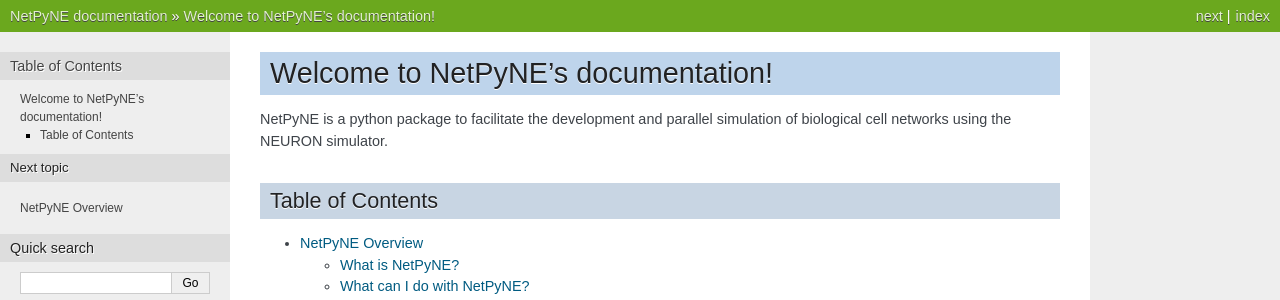
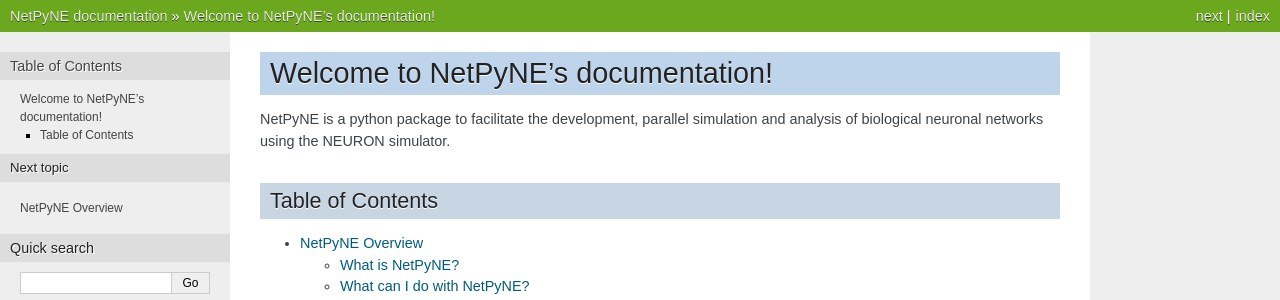
Before and after one commit to suny-downstate-medical-center/netpyne, a Sphinx documentation site: the page built from doc/source/index.rst, in a window 1280 px wide. Shown: the top 300 px of the page. Built offline with Sphinx 7.4.7, drawn with Linux system fonts in a browser that asks for light colours.

Commit message:
updated doc index def

```diff
--- a/doc/source/index.rst
+++ b/doc/source/index.rst
@@ -6,7 +6,7 @@
 Welcome to NetPyNE's documentation!
 =======================================
 
-NetPyNE is a python package to facilitate the development and parallel simulation of biological cell networks using the NEURON simulator.
+NetPyNE is a python package to facilitate the development, parallel simulation and analysis of biological neuronal networks using the NEURON simulator.
 
 
 Table of Contents
```
